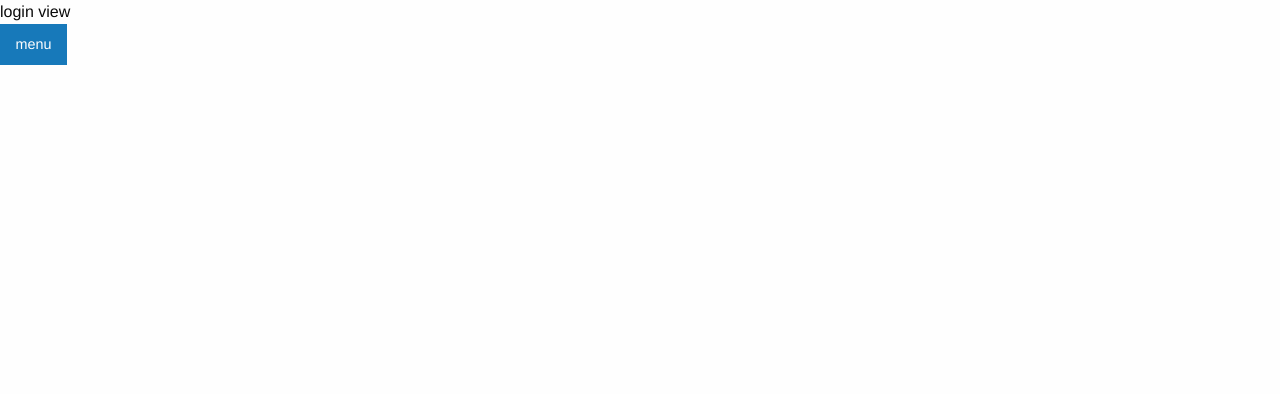
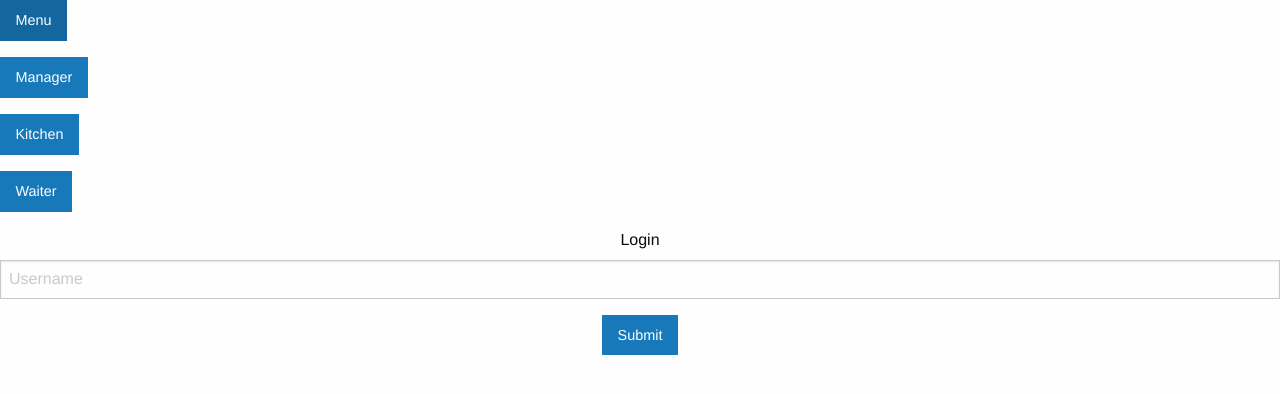
Before and after one commit to UNTSoftwareEngineeringGroup/RestrauntSystem, a Rails app: page / in a window 1280 px wide. Shown: the top 394 px of the page. Run offline with Rails 7, Linux system fonts and the light colour scheme; style sheets or scripts are compiled from the project's sources; some libraries are stand-ins or nearby versions.

Commit message:
set up functionality for login on front-end

```diff
--- a/app/controllers/user_controller.rb
+++ b/app/controllers/user_controller.rb
@@ -15,5 +15,12 @@ class UserController < ApplicationController
   end
 
   def login
+    begin params[:username]
+      #To access the value entered into the form use params[:username]
+      #So to print out the username that was entered as an alert you
+      #would do flash.now[:alert] = "#{params[:username]} was entered"
+    rescue
+      flash.now[:alert] = "Username can't be blank!"
+    end
   end
 end
--- a/app/views/user/login.html.erb
+++ b/app/views/user/login.html.erb
@@ -1,2 +1,22 @@
-login view
-<%= button_to "menu", guest_path, :item => "drinks", :method => "get" ,  class:"button radius" %>
+<%= button_to "Menu", guest_path, :method => "get" ,  class:"button radius" %>
+<%= button_to "Manager", manager_path, :method => "get" ,  class:"button radius" %>
+<%= button_to "Kitchen", kitchen_path, :method => "get" ,  class:"button radius" %>
+<%= button_to "Waiter", waiter_path, :method => "get" ,  class:"button radius" %>
+
+<div class="row">
+  <div class="small-6 small-centered text-center columns">
+    <%= form_tag login_path, :method => 'get' do %>
+      <fieldset>
+        <legend>Login</legend>
+        <div class="collapse postfix-round">
+          <div class="small-8 columns">
+            <%= text_field_tag :username, params[:username], placeholder: "Username" %>
+          </div>
+          <div class="small-4 columns">
+            <%= submit_tag "Submit", class: "button radius postfix"%>
+          </div>
+        </div>
+      </fieldset>
+    <% end %>
+  </div>
+</div>
```
